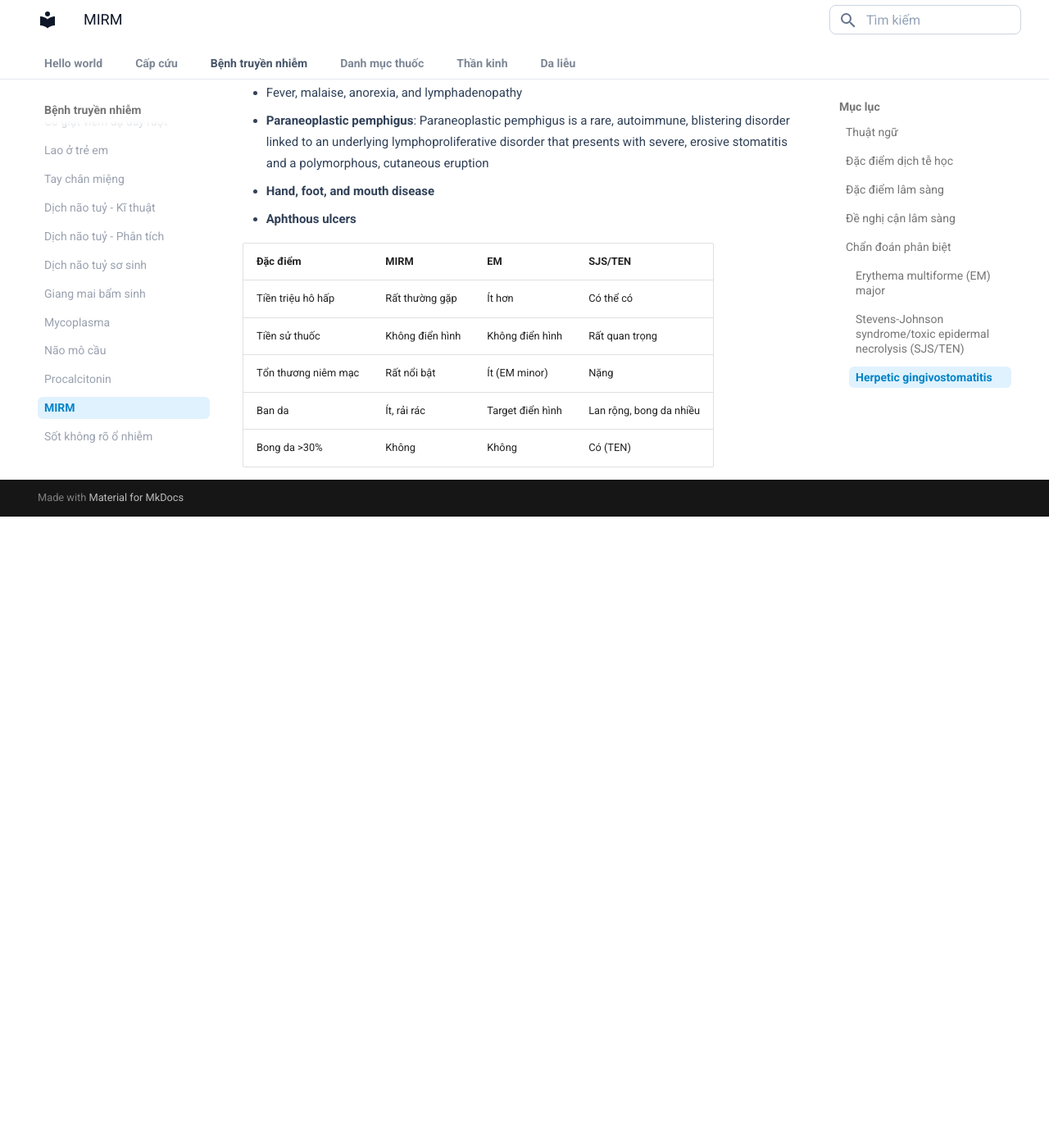
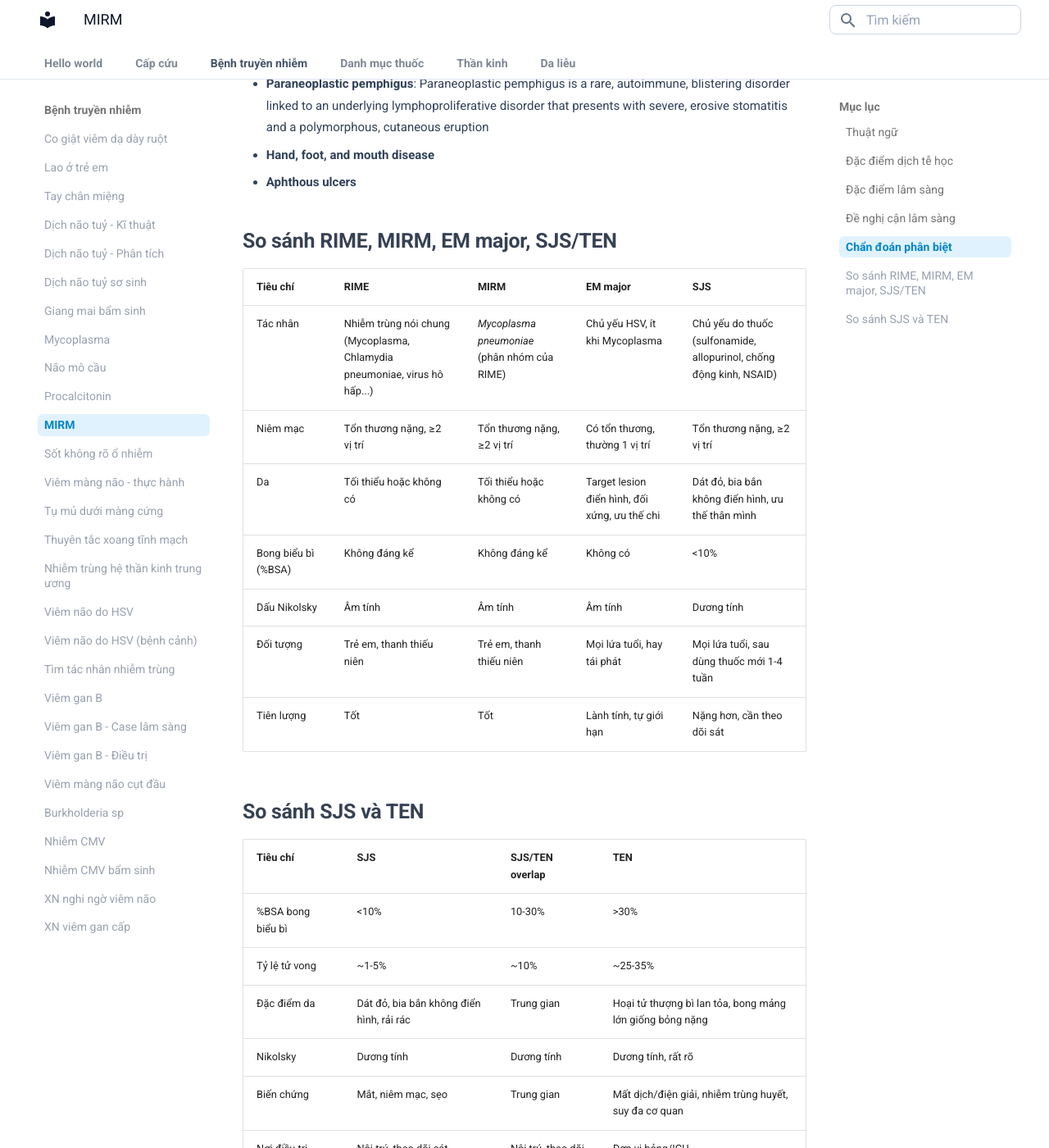
Before and after one commit to Nam9396/medical_note, an MkDocs documentation site: the page built from docs/2_infectious_disease/reactive-infectious-mucocutaneous-eruption.md, in a window 1280 px wide and 1400 px high, scrolled down 4964 px. Shown: the whole window at 82% size. Built offline with MkDocs 1.6.1 and Material for MkDocs 9.7.7, drawn with Linux system fonts in a browser that asks for light colours; before the commit the page ends 5594 px from its top, so only the background shows below that; some of the changed text lies outside the part shown.

Commit message:
Enhance documentation by refining terminology and adding comparative tables for RIME, MIRM, EM major, and SJS/TEN

```diff
--- a/docs/2_infectious_disease/reactive-infectious-mucocutaneous-eruption.md
+++ b/docs/2_infectious_disease/reactive-infectious-mucocutaneous-eruption.md
@@ -107,7 +107,7 @@
 
 ## Chẩn đoán phân biệt
 
-### Erythema multiforme (EM) major
+**Erythema multiforme (EM) major**
 
 - Caused by herpes simplex virus (HSV) infection in most cases and rarely by other viral or bacterial infections or drugs.
 - Onset of acrally distributed, classic, target lesions, which can become bullous centrally
@@ -117,7 +117,7 @@
 - Corticosteroid therapy is not indicated
 - Erythema multiforme resolves spontaneously, leaving only occasional postinflammatory hyperpigmentation
 
-### Stevens-Johnson syndrome/toxic epidermal necrolysis (SJS/TEN)
+**Stevens-Johnson syndrome/toxic epidermal necrolysis (SJS/TEN)**
 
 **1. Bản chất & Phân biệt**
 
@@ -153,7 +153,7 @@
 *   **Mắt tổn thương:** Hội chẩn NHÃN KHOA KHẨN (ngừa mù lòa, xét ghép màng ối).
 *   **Da bong tróc diện rộng:** Chuyển ICU/Bỏng.
 
-### Herpetic gingivostomatitis
+**Herpetic gingivostomatitis**
 
 - Primary herpetic gingivostomatitis is the most common manifestation of primary HSV infection during childhood
 - It is characterized by ulcerative lesions of the gingiva and oral mucosa
@@ -164,10 +164,28 @@
 - **Aphthous ulcers**
 
 
-| Đặc điểm            | MIRM            | EM               | SJS/TEN                 |
-| ------------------- | --------------- | ---------------- | ----------------------- |
-| Tiền triệu hô hấp   | Rất thường gặp  | Ít hơn           | Có thể có               |
-| Tiền sử thuốc       | Không điển hình | Không điển hình  | Rất quan trọng          |
-| Tổn thương niêm mạc | Rất nổi bật     | Ít (EM minor)    | Nặng                    |
-| Ban da              | Ít, rải rác     | Target điển hình | Lan rộng, bong da nhiều |
-| Bong da >30%        | Không           | Không            | Có (TEN)                |
+## So sánh RIME, MIRM, EM major, SJS/TEN
+
+| Tiêu chí | RIME | MIRM | EM major | SJS |
+|---|---|---|---|---|
+| Tác nhân | Nhiễm trùng nói chung (Mycoplasma, Chlamydia pneumoniae, virus hô hấp...) | *Mycoplasma pneumoniae* (phân nhóm của RIME) | Chủ yếu HSV, ít khi Mycoplasma | Chủ yếu do thuốc (sulfonamide, allopurinol, chống động kinh, NSAID) |
+| Niêm mạc | Tổn thương nặng, ≥2 vị trí | Tổn thương nặng, ≥2 vị trí | Có tổn thương, thường 1 vị trí | Tổn thương nặng, ≥2 vị trí |
+| Da | Tối thiểu hoặc không có | Tối thiểu hoặc không có | Target lesion điển hình, đối xứng, ưu thế chi | Dát đỏ, bia bắn không điển hình, ưu thế thân mình |
+| Bong biểu bì (%BSA) | Không đáng kể | Không đáng kể | Không có | <10% |
+| Dấu Nikolsky | Âm tính | Âm tính | Âm tính | Dương tính |
+| Đối tượng | Trẻ em, thanh thiếu niên | Trẻ em, thanh thiếu niên | Mọi lứa tuổi, hay tái phát | Mọi lứa tuổi, sau dùng thuốc mới 1-4 tuần |
+| Tiên lượng | Tốt | Tốt | Lành tính, tự giới hạn | Nặng hơn, cần theo dõi sát |
+
+## So sánh SJS và TEN
+
+| Tiêu chí | SJS | SJS/TEN overlap | TEN |
+|---|---|---|---|
+| %BSA bong biểu bì | <10% | 10-30% | >30% |
+| Tỷ lệ tử vong | ~1-5% | ~10% | ~25-35% |
+| Đặc điểm da | Dát đỏ, bia bắn không điển hình, rải rác | Trung gian | Hoại tử thượng bì lan tỏa, bong mảng lớn giống bỏng nặng |
+| Nikolsky | Dương tính | Dương tính | Dương tính, rất rõ |
+| Biến chứng | Mắt, niêm mạc, sẹo | Trung gian | Mất dịch/điện giải, nhiễm trùng huyết, suy đa cơ quan |
+| Nơi điều trị | Nội trú, theo dõi sát | Nội trú, theo dõi sát | Đơn vị bỏng/ICU |
+| Công cụ tiên lượng | SCORTEN | SCORTEN | SCORTEN |
+
+*Ghi chú: SJS và TEN cùng một phổ bệnh, phân định bằng %BSA bong biểu bì (mốc 10% và 30%).*
```
